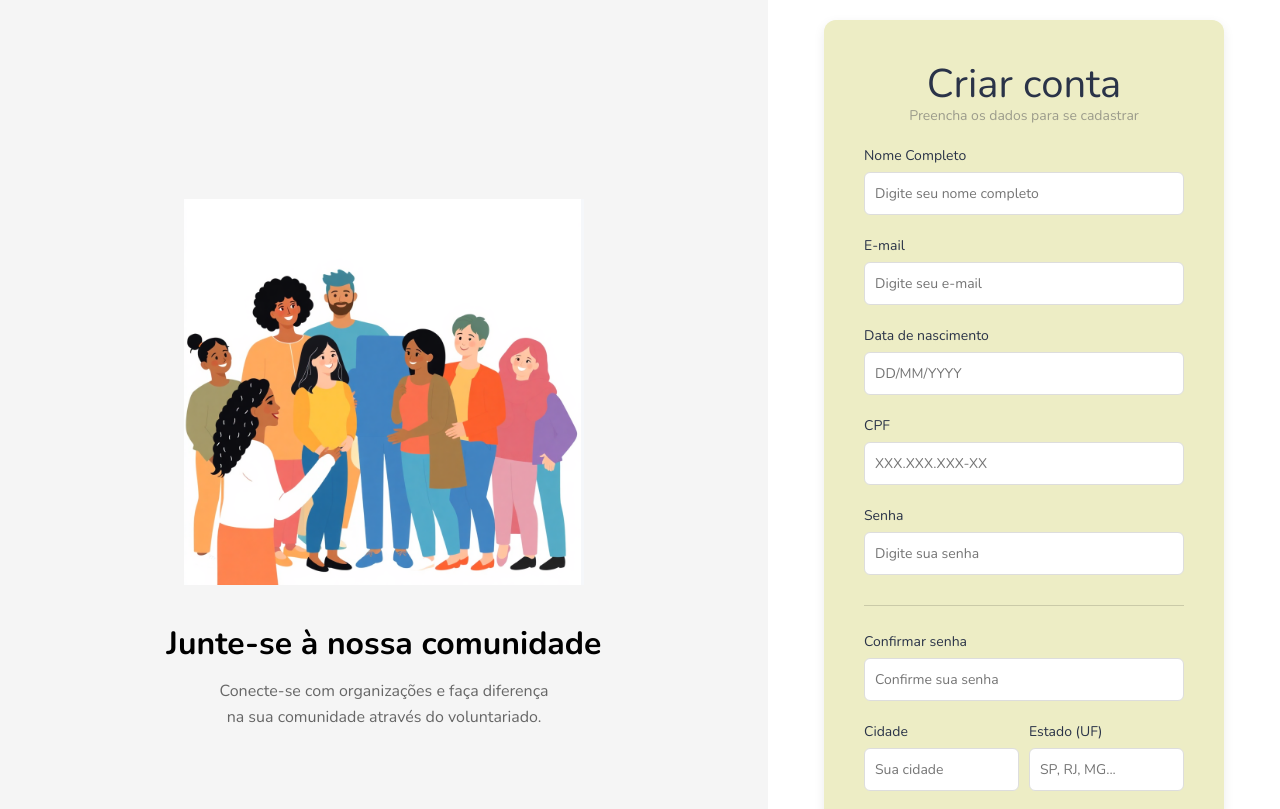
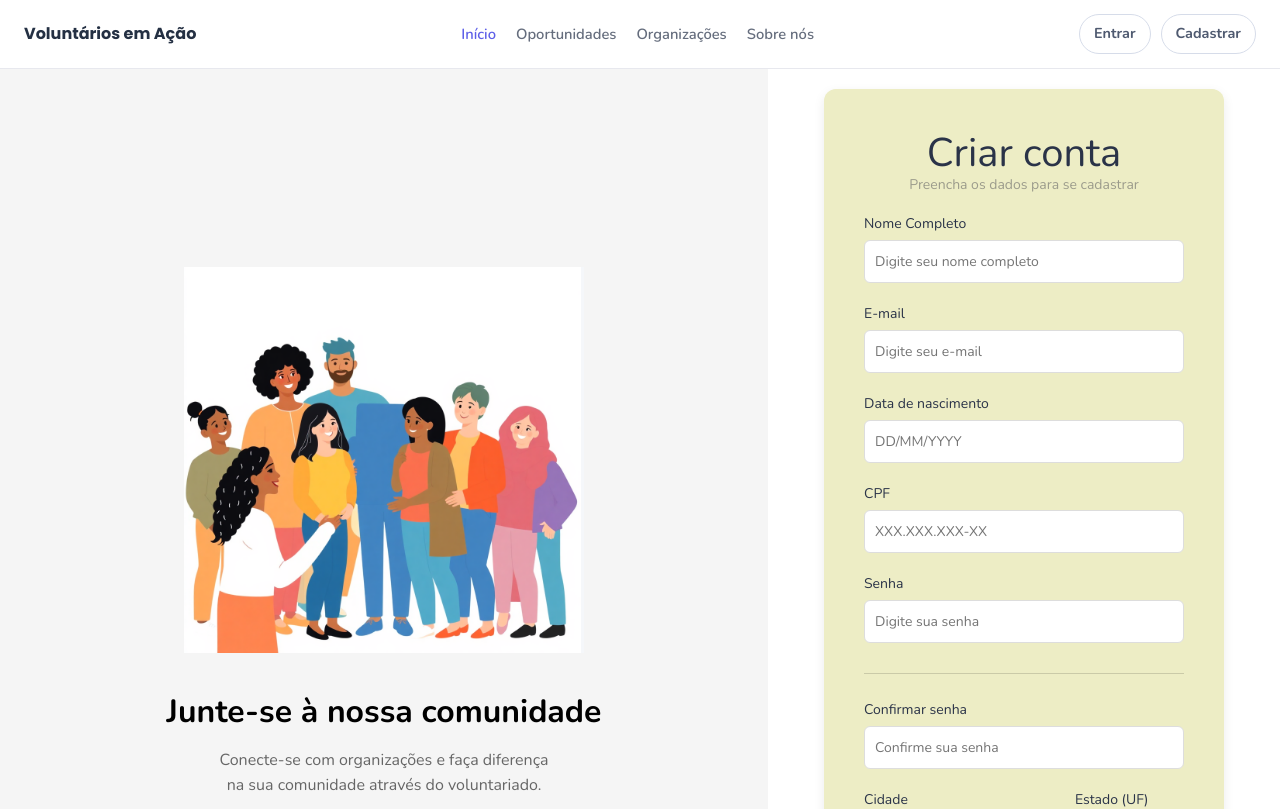
Before and after one commit to AnaPaulaJBraga/front-voluntariado-extensao, a React (Vite) app: page /inicio in a window 1280 px wide. Shown: the top 809 px of the page. Built offline with nearby package versions, Linux system fonts and the light colour scheme.

Commit message:
add cabecalho | intenso uso IA Copilot nativo do VS para solução de erros e add coment

```diff
--- a/src/pages/Register.jsx
+++ b/src/pages/Register.jsx
@@ -1,5 +1,5 @@
 import { useState } from "react";
-import RegisterHeader from "../components/RegisterHeader/RegisterHeader";
+import Header from "../components/Header";
 import {
   isValidEmail,
   isValidPassword,
@@ -12,7 +12,11 @@ import {
   isValidCPF,
 } from "../utils/validations";
 
+// IA: Importo validações e máscaras de validations.js para centralizar regras de negócio.
+// IA: Isso evita duplicação e mantém a lógica de validação fora do componente.
 const Register = () => {
+  // IA: Componente de página de cadastro.
+  // IA: formData guarda os valores do formulário e setFormData atualiza cada campo.
   const [formData, setFormData] = useState({
     fullName: "",
     email: "",
@@ -25,8 +29,11 @@ const Register = () => {
     state: "",
   });
 
+  // IA: errors armazena mensagens de validação específicas para cada campo.
   const [errors, setErrors] = useState({});
 
+  // IA: handleInputChange atualiza o estado do formulário e aplica máscaras quando necessário.
+  // IA: Também limpa o erro do campo assim que o usuário começa a digitar.
   const handleInputChange = (e) => {
     const { name, value } = e.target;
     let maskedValue = value;
@@ -51,6 +58,8 @@ const Register = () => {
     }
   };
 
+  // IA: validateForm verifica cada campo usando helpers importados de validations.js.
+  // IA: Se algum campo for inválido, preenche newErrors e impede o envio do formulário.
   const validateForm = () => {
     const newErrors = {};
 
@@ -90,6 +99,8 @@ const Register = () => {
     return Object.keys(newErrors).length === 0;
   };
 
+  // IA: handleSubmit previne o envio padrão do formulário e chama validateForm.
+  // IA: Só prossegue se todos os dados estiverem válidos.
   const handleSubmit = (e) => {
     e.preventDefault();
 
@@ -99,14 +110,23 @@ const Register = () => {
     }
   };
 
+  // IA: Explico o fluxo geral do componente Register.
+  // IA: useState gerencia formData e errors, handleInputChange aplica máscaras e limpa erros,
+  // IA: validateForm usa validações centralizadas de validations.js e handleSubmit submete o formulário.
   return (
-    <div //container principal com dois lados
-      style={{
-        display: "flex",
-        minHeight: "100vh",
-      }}
-    >
-      <div //lado esquerdo com ilustração
+    <div style={{ display: "flex", flexDirection: "column", minHeight: "100vh" }}>
+      <Header />
+      {/* IA: O Header é um componente compartilhado usado em todas as páginas. */}
+      {/* principal com dois lados */}
+      <div
+        style={{
+          display: "flex",
+          flex: "1",
+        }}
+      >
+      {/* IA: Layout principal dividido em duas colunas, com apresentação à esquerda e formulário à direita. */}
+      {/* esquerdo com ilustração */}
+      <div
         style={{
           flex: "0 0 60%",
           backgroundColor: "#f5f5f5",
@@ -147,7 +167,10 @@ const Register = () => {
         </p>
       </div>
 
-      <div //lado direito com card
+      {/* IA: Seção direita do layout onde o formulário de cadastro é exibido dentro de um card. */}
+      {/* direito com card */}
+
+      <div
         style={{
           flex: "0 0 40%",
           display: "flex",
@@ -158,7 +181,9 @@ const Register = () => {
         }}
       >
 
-    <div //este é um card
+    {/* é um card */}
+
+    <div
     style={{
       width: "100%",
       maxWidth: "400px",
@@ -172,7 +197,9 @@ const Register = () => {
     }}
     >
 
-      <div //ambos ficarem organizados no meio
+      {/* ficarem organizados no meio */}
+
+      <div
       style={{
         textAlign: "center",
       }}>
@@ -187,8 +214,11 @@ const Register = () => {
       </div>
 
       <form style={{ display: "flex", flexDirection: "column", gap: "15px" }} onSubmit={handleSubmit}>
+        {/* IA: Formulário com validação no submit. handleSubmit controla o fluxo e chama validateForm. */}
 
-        <div //label encima e input embaixo
+        {/* encima e input embaixo */}
+
+        <div
         style={{
           display: "flex",
           flexDirection: "column",
@@ -219,7 +249,9 @@ const Register = () => {
         {errors.fullName && <span style={{ color: "#ff6b6b", fontSize: "12px", marginTop: "4px" }}>{errors.fullName}</span>}
         </div>
 
-        <div //label encima e input embaixo
+        {/* encima e input embaixo */}
+
+        <div
         style={{
           display: "flex",
           flexDirection: "column",
@@ -250,7 +282,9 @@ const Register = () => {
         {errors.email && <span style={{ color: "#ff6b6b", fontSize: "12px", marginTop: "4px" }}>{errors.email}</span>}
         </div>
 
-        <div //label encima e input embaixo
+        {/* encima e input embaixo */}
+
+        <div
         style={{
           display: "flex",
           flexDirection: "column",
@@ -282,7 +316,9 @@ const Register = () => {
         {errors.birthDate && <span style={{ color: "#ff6b6b", fontSize: "12px", marginTop: "4px" }}>{errors.birthDate}</span>}
         </div>
 
-        <div //label encima e input embaixo
+        {/* encima e input embaixo */}
+
+        <div
         style={{
           display: "flex",
           flexDirection: "column",
@@ -314,7 +350,9 @@ const Register = () => {
         {errors.cpf && <span style={{ color: "#ff6b6b", fontSize: "12px", marginTop: "4px" }}>{errors.cpf}</span>}
         </div>
 
-        <div //label encima e input embaixo
+        {/* encima e input embaixo */}
+
+        <div
         style={{
           display: "flex",
           flexDirection: "column",
@@ -345,7 +383,9 @@ const Register = () => {
         {errors.password && <span style={{ color: "#ff6b6b", fontSize: "12px", marginTop: "4px" }}>{errors.password}</span>}
         </div>
 
-        <span //linha que separa senha de confirmar senha
+        {/* linha que separa senha de confirmar senha */}
+
+        <span
         style={{
           width: "100%",
           height: "1px",
@@ -355,7 +395,9 @@ const Register = () => {
           margin: "10px 0"
         }}></span>
 
-        <div //label encima e input embaixo
+        {/* encima e input embaixo */}
+
+        <div
         style={{
           display: "flex",
           flexDirection: "column",
@@ -387,7 +429,8 @@ const Register = () => {
         </div>
 
         <div style={{ display: "grid", gridTemplateColumns: "1fr 1fr", gap: "10px" }}>
-          <div //label encima e input embaixo
+          {/* encima e input embaixo */}
+          <div
           style={{
             display: "flex",
             flexDirection: "column",
@@ -418,7 +461,9 @@ const Register = () => {
           {errors.city && <span style={{ color: "#ff6b6b", fontSize: "12px", marginTop: "4px" }}>{errors.city}</span>}
           </div>
 
-          <div //label encima e input embaixo
+          {/* encima e input embaixo */}
+
+          <div
           style={{
             display: "flex",
             flexDirection: "column",
@@ -452,7 +497,9 @@ const Register = () => {
           </div>
         </div>
 
-        <button type="submit" //botao que preenche todo espaço horizontal
+        {/* botao que preenche todo espaço horizontal */}
+
+        <button type="submit"
         style={{
           width: "100%",
           padding: "12px",
@@ -473,7 +520,8 @@ const Register = () => {
     </div>
       </div>
     </div>
-  );
-};
+  </div>
+  ); // IA: Fecho o JSX principal do componente Register.
+}; // IA: Fecho a declaração do componente Register.
 
-export default Register;
+export default Register; // IA: Exporto o componente para uso nas rotas da aplicação.
```
